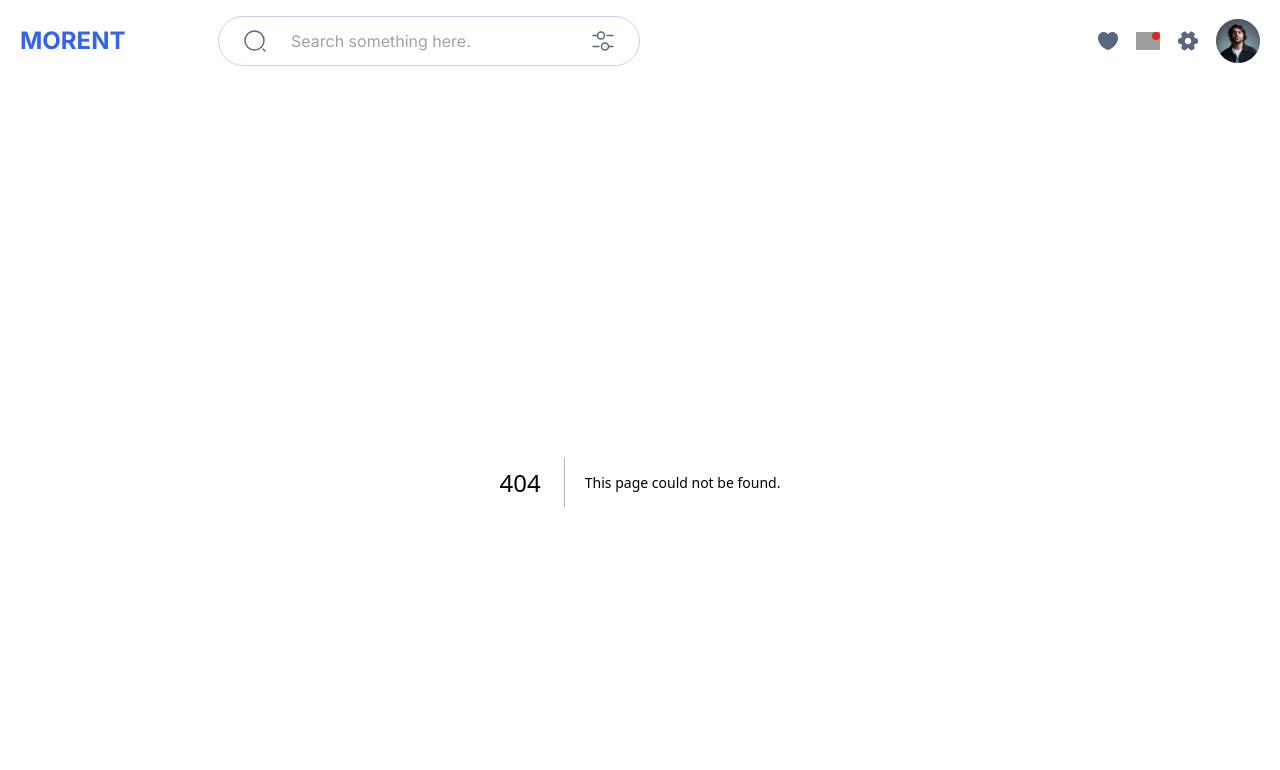
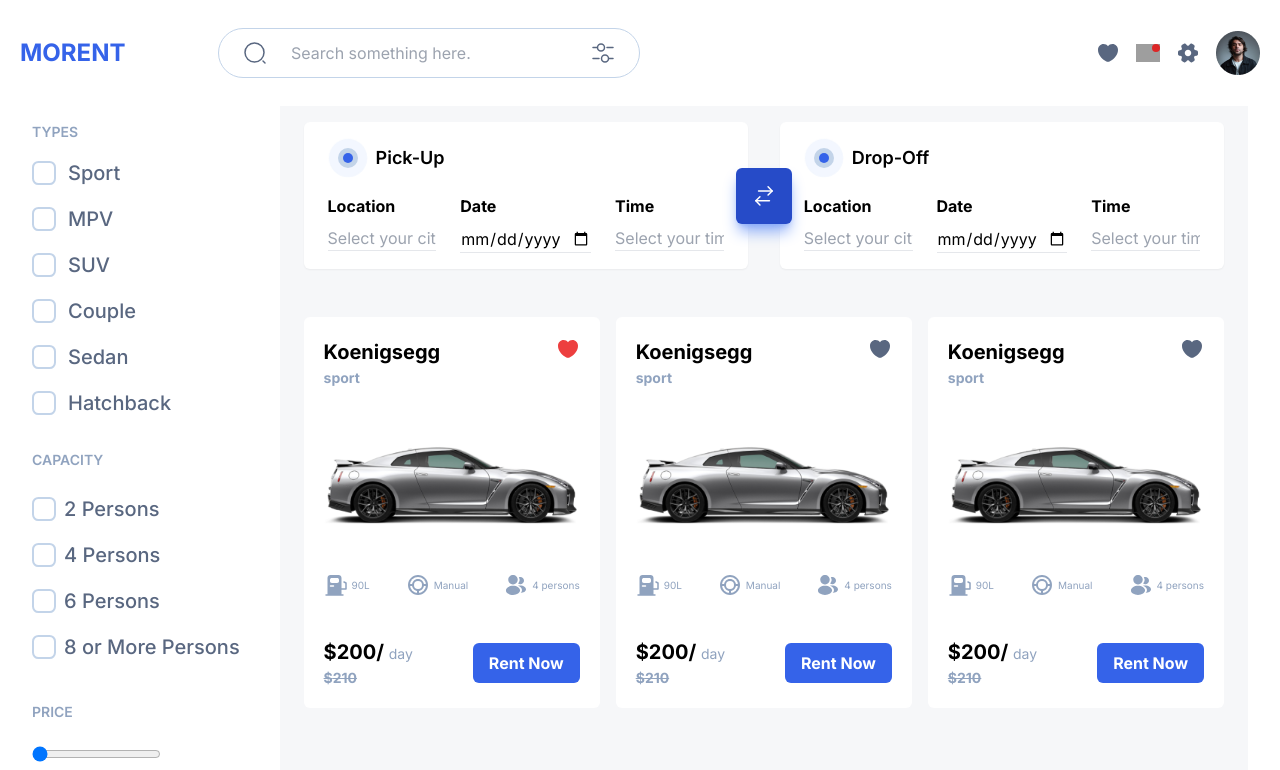
Before and after one commit to ShivaRajBadu/vehicle_rental, a Next.js app: page /car-category in a window 1280 px wide. Before the commit this address had no page. Shown: the top 770 px of the page. Built offline with nearby package versions, Linux system fonts and the light colour scheme; grey boxes are pictures that could not be loaded.

Commit message:
layout-car-category

```diff
--- /dev/null
+++ b/src/app/car-category/page.tsx
@@ -0,0 +1,139 @@
+"use client";
+
+import PriceRange from "@/components/car_category_page/PriceRange";
+import CarCard from "@/components/car_section/CarCard";
+import CarSection from "@/components/car_section/CarSection";
+import PickSection from "@/components/pick_section/pick_section";
+import Wrapper from "@/components/wrapper";
+import React, { useState } from "react";
+
+function CarCategory() {
+  const [carCollection, setCarCollection] = useState([
+    {
+      id: 1,
+      carName: "Koenigsegg",
+      carType: "sport",
+      carImage: "/images/car_1.png",
+      carDetail: {
+        fuelCapacity: "90L",
+        personCapacity: "4",
+        isAutomatic: false,
+      },
+      rentPrice: 200,
+      crossPrice: 210,
+      isFavorite: true,
+    },
+    {
+      id: 2,
+      carName: "Koenigsegg",
+      carType: "sport",
+      carImage: "/images/car_1.png",
+      carDetail: {
+        fuelCapacity: "90L",
+        personCapacity: "4",
+        isAutomatic: false,
+      },
+      rentPrice: 200,
+      crossPrice: 210,
+      isFavorite: false,
+    },
+    {
+      id: 3,
+      carName: "Koenigsegg",
+      carType: "sport",
+      carImage: "/images/car_1.png",
+      carDetail: {
+        fuelCapacity: "90L",
+        personCapacity: "4",
+        isAutomatic: false,
+      },
+      rentPrice: 200,
+      crossPrice: 210,
+      isFavorite: false,
+    },
+  ]);
+  const carTypes = ["Sport", "MPV", "SUV", "Couple", "Sedan", "Hatchback"];
+  const carCapacity = ["2", "4", "6", "8 or More"];
+  function handleFavorite(id: number) {
+    console.log("called here parent");
+    setCarCollection(
+      carCollection.map((car) => {
+        if (car.id === id) {
+          return {
+            ...car,
+            isFavorite: !car.isFavorite,
+          };
+        }
+        return car;
+      })
+    );
+  }
+
+  return (
+    <div className="bg-[color:var(--white)]">
+      <Wrapper>
+        <div className="flex gap-2">
+          <aside className="w-[25%]">
+            <div className="py-2">
+              <h3 className="text-sm text-[color:var(--secondary-dark-300)] uppercase font-semibold pt-2 pb-4">
+                Types
+              </h3>
+              <div className="space-y-4">
+                {carTypes.map((carType, index) => {
+                  return (
+                    <div key={index} className="flex gap-3 items-center ">
+                      <input type="checkbox" name={carType} id={carType} />
+                      <label
+                        className="text-[20px] font-medium text-[color:var(--secondary-dark-400)]"
+                        htmlFor={carType}
+                      >
+                        {carType}
+                      </label>
+                    </div>
+                  );
+                })}
+              </div>
+            </div>
+            <div className="py-4">
+              <h3 className="text-sm text-[color:var(--secondary-dark-300)] uppercase font-semibold pt-2 pb-6">
+                Capacity
+              </h3>
+              <div className="space-y-4 ">
+                {carCapacity.map((carCapacity, index) => {
+                  return (
+                    <div key={index} className="flex gap-2 items-center ">
+                      <input
+                        type="checkbox"
+                        name={carCapacity}
+                        id={carCapacity}
+                      />
+                      <label
+                        className="text-[20px] font-medium text-[color:var(--secondary-dark-400)]"
+                        htmlFor={carCapacity}
+                      >
+                        {carCapacity} Persons
+                      </label>
+                    </div>
+                  );
+                })}
+              </div>
+            </div>
+            <div className="py-4">
+              <h3 className="text-sm text-[color:var(--secondary-dark-300)] uppercase font-semibold pt-2 pb-6">
+                Price
+              </h3>
+              <PriceRange />
+            </div>
+          </aside>
+          <main className="bg-[color:var(--background)] w-full px-6">
+            <PickSection />
+
+            <CarSection isHomePage={false} showMoreButton={true} />
+          </main>
+        </div>
+      </Wrapper>
+    </div>
+  );
+}
+
+export default CarCategory;
--- a/src/app/globals.css
+++ b/src/app/globals.css
@@ -81,3 +81,32 @@
     opacity: 0;
   }
 }
+
+input[type="checkbox"] {
+  appearance: none;
+  background-color: #fff;
+  margin: 0;
+  font: inherit;
+  color: currentColor;
+  width: 24px;
+  height: 24px;
+  border: 0.15em solid var(--secondary-dark-200);
+  border-radius: 0.4em;
+  display: grid;
+  place-content: center;
+}
+
+input[type="checkbox"]::before {
+  content: "";
+  width: 14px;
+  height: 14px;
+  transform: scale(0);
+  transition: 120ms transform ease-in-out;
+
+  box-shadow: inset 1em 1em var(--primary-dark-400);
+  transform-origin: bottom left;
+  clip-path: polygon(14% 44%, 0 65%, 50% 100%, 100% 16%, 80% 0%, 43% 62%);
+}
+input[type="checkbox"]:checked::before {
+  transform: scale(1);
+}
--- a/src/app/page.tsx
+++ b/src/app/page.tsx
@@ -9,7 +9,7 @@
       <HeroSection />
       <PickSection />
       <CarSection title="Popular Car" />
-      <CarSection title="Recommended Car" />
+      <CarSection title="Recommended Car" showMoreButton={true} />
     </Wrapper>
   );
 }
--- /dev/null
+++ b/src/components/car_category_page/PriceRange.tsx
@@ -0,0 +1,28 @@
+"use client";
+import React, { useState } from "react";
+
+function PriceRange() {
+  const [priceRange, setPriceRange] = useState(0);
+
+  return (
+    <div>
+      <input
+        className="block"
+        type="range"
+        value={priceRange}
+        name="priceRange"
+        max={500}
+        onChange={(e) => setPriceRange(parseInt(e.target.value))}
+        id="priceRange"
+      />
+      <label
+        className="block text-[20px] mt-5 text-[color:var(--secondary-dark-400)] font-semibold"
+        htmlFor="priceRange"
+      >
+        MAX.${priceRange.toFixed(2)}
+      </label>
+    </div>
+  );
+}
+
+export default PriceRange;
--- a/src/components/car_section/CarSection.tsx
+++ b/src/components/car_section/CarSection.tsx
@@ -1,9 +1,19 @@
 "use client";
 import { useState } from "react";
 import CarCard from "./CarCard";
+import { useRouter } from "next/navigation";
 
-function CarSection({ title }: Readonly<{ title: string }>) {
+function CarSection({
+  title = "Popular Car",
+  isHomePage = true,
+  showMoreButton = false,
+}: Readonly<{
+  title?: string;
+  isHomePage?: boolean;
+  showMoreButton?: boolean;
+}>) {
   console.log(title);
+  const router = useRouter();
 
   const [carCollection, setCarCollection] = useState([
     {
@@ -66,14 +76,19 @@
   }
   return (
     <div className="py-8">
+      {isHomePage && (
         <div className="flex justify-between py-4">
           <h2 className="text-[16px] font-semibold text-[color:var(--secondary-dark-300)]">
             {title}
           </h2>
-        <button className="text-[16px] font-normal text-[color:var(--primary-dark-500)]">
+          <button
+            onClick={() => router.push("/car-category")}
+            className="text-[16px] font-normal text-[color:var(--primary-dark-500)]"
+          >
             View All
           </button>
         </div>
+      )}
       <div
         style={{
           gridTemplateColumns: "repeat(auto-fill, minmax(260px,1fr))",
@@ -85,7 +100,7 @@
           <CarCard key={car.id} {...car} favorite={handleFavorite} />
         ))}
       </div>
-      {title === "Recommended Car" && (
+      {showMoreButton && (
         <div className="flex justify-center py-6 mt-10">
           <button className="py-4 px-6 text-center  bg-[color:var(--primary-dark-500)] text-[color:var(--white)] rounded-md font-bold hover:bg-[color:var(--primary-dark-600)] duration-300 ease-in-out hover:shadow-2xl ">
             Show more car
--- a/src/components/navbar.tsx
+++ b/src/components/navbar.tsx
@@ -1,13 +1,14 @@
 import Image from "next/image";
+import Link from "next/link";
 
 function Navabar() {
   return (
-    <div className="bg-[#ffffff]">
+    <div className="bg-[#ffffff]  py-3">
       <div className="flex items-start  md:items-center justify-between py-4 w-full  md:gap-4  max-w-[1440px]  px-5 mx-auto">
         <div className="flex md:flex-row items-start w-full flex-col gap-12  md:items-center  justify-between md:max-w-[75%]  lg:max-w-[50%]  ">
           <div className="flex justify-between w-full md:max-w-[150px] ">
             <h1 className="text-[color:var(--primary-dark-500)] text-2xl font-[700] ">
-              MORENT
+              <Link href={"/"}>MORENT</Link>
             </h1>
             <Image
               src={"/icons/menu.svg"}
--- a/src/components/pick_section/pick_section.tsx
+++ b/src/components/pick_section/pick_section.tsx
@@ -11,11 +11,11 @@
     setIsFirst((prev: boolean) => !prev);
   };
   return (
-    <div className="flex lg:flex-row flex-col items-center gap-4 lg:gap-8  my-4">
+    <div className="flex lg:flex-row flex-col items-center gap-8 relative  my-4">
       <Pick title={isFirst ? "Pick-Up" : "Drop-Off"} />
       <div
         onClick={swapPostion}
-        className="bg-[color:var(--primary-dark-600)] p-4 rounded-md cursor-pointer hover:scale-[1.01]  hover:shadow-2xl"
+        className=" absolute left-[50%] top-[50%] -translate-y-[50%] -translate-x-[50%] bg-[color:var(--primary-dark-600)] p-4 rounded-md cursor-pointer hover:scale-[1.01]    shadow-lg shadow-[color:var(--primary-dark-300)]"
       >
         <Image
           className="rotate-90 lg:rotate-0 min-w-[20px] "
```
Lines whose indentation alone changed are shown as unchanged.
